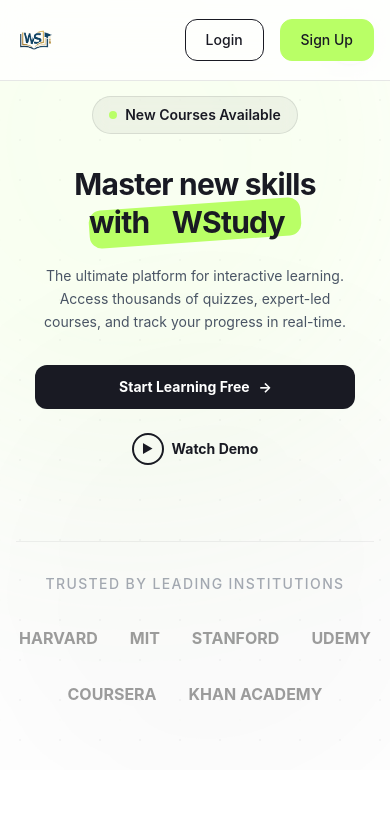
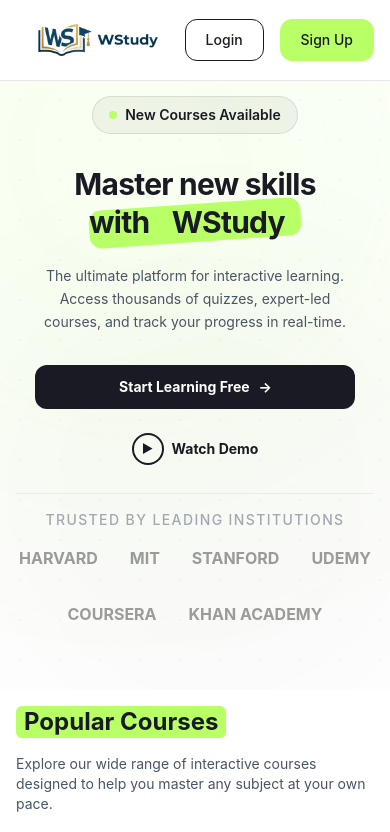
Before and after one commit to HumamasyariDev/WStudy, a React (Vite) app: page / in a window 390 px wide. Shown: the top 832 px of the page. Built offline with nearby package versions, Linux system fonts and the light colour scheme.

Commit message:
perbaikan bug

```diff
--- a/src/components/layout/Sidebar.tsx
+++ b/src/components/layout/Sidebar.tsx
@@ -4,6 +4,7 @@
 import { LayoutDashboard, BookOpen, FileText, CheckCircle, Users, Settings, LogOut } from 'lucide-react';
 import { motion } from 'framer-motion';
 import { cn } from '../../lib/utils';
+import WarningModal from '../ui/WarningModal';
 
 interface SidebarProps {
     isOpen: boolean;
@@ -14,6 +15,7 @@
     const { user, logout } = useAuthStore();
     const location = useLocation();
     const [isMobile, setIsMobile] = React.useState(window.innerWidth < 768);
+    const [showLogoutModal, setShowLogoutModal] = React.useState(false);
 
     React.useEffect(() => {
         const handleResize = () => {
@@ -109,7 +111,7 @@
                         </div>
                     </div>
                     <button
-                        onClick={() => logout()}
+                        onClick={() => setShowLogoutModal(true)}
                         className="flex items-center justify-center gap-2 w-full px-4 py-3 bg-gray-100 text-gray-700 hover:bg-gray-200 rounded-xl transition-colors text-sm font-medium"
                     >
                         <LogOut size={18} />
@@ -117,6 +119,18 @@
                     </button>
                 </div>
             </motion.aside>
+
+            {/* Logout Confirmation Modal */}
+            <WarningModal
+                isOpen={showLogoutModal}
+                onClose={() => setShowLogoutModal(false)}
+                onConfirm={() => {
+                    setShowLogoutModal(false);
+                    logout();
+                }}
+                title="Konfirmasi Logout"
+                message="Apakah Anda yakin ingin keluar dari akun Anda?"
+            />
         </>
     );
 };
--- a/src/components/ui/WarningModal.tsx
+++ b/src/components/ui/WarningModal.tsx
@@ -7,9 +7,11 @@
     title: string;
     message: string;
     buttonText?: string;
+    onConfirm?: () => void;
+    confirmText?: string;
 }
 
-const WarningModal = ({ isOpen, onClose, title, message, buttonText = 'Got it' }: WarningModalProps) => {
+const WarningModal = ({ isOpen, onClose, title, message, buttonText = 'Got it', onConfirm, confirmText = 'Confirm' }: WarningModalProps) => {
     return (
         <AnimatePresence>
             {isOpen && (
@@ -72,7 +74,29 @@
                                     {message}
                                 </motion.p>
 
-                                {/* Button */}
+                                {/* Buttons */}
+                                {onConfirm ? (
+                                    <div className="flex gap-3 justify-center">
+                                        <motion.button
+                                            initial={{ opacity: 0, y: 10 }}
+                                            animate={{ opacity: 1, y: 0 }}
+                                            transition={{ delay: 0.5 }}
+                                            onClick={onClose}
+                                            className="px-6 py-3 bg-gray-200 text-gray-700 rounded-xl font-semibold hover:bg-gray-300 transition-colors"
+                                        >
+                                            Batal
+                                        </motion.button>
+                                        <motion.button
+                                            initial={{ opacity: 0, y: 10 }}
+                                            animate={{ opacity: 1, y: 0 }}
+                                            transition={{ delay: 0.5 }}
+                                            onClick={onConfirm}
+                                            className="px-6 py-3 bg-red-500 text-white rounded-xl font-semibold hover:bg-red-600 transition-colors"
+                                        >
+                                            {confirmText}
+                                        </motion.button>
+                                    </div>
+                                ) : (
                                     <motion.button
                                         initial={{ opacity: 0, y: 10 }}
                                         animate={{ opacity: 1, y: 0 }}
@@ -82,6 +106,7 @@
                                     >
                                         {buttonText}
                                     </motion.button>
+                                )}
                             </div>
 
                             {/* Decorative elements */}
--- a/src/pages/auth/LoginPage.tsx
+++ b/src/pages/auth/LoginPage.tsx
@@ -4,6 +4,7 @@
 import { User, Lock, GraduationCap, Users, Shield, ArrowLeft } from 'lucide-react';
 import { Link } from 'react-router-dom';
 import { useAuthStore, UserRole } from '../../store/useAuthStore';
+import SuccessModal from '../../components/ui/SuccessModal';
 
 const LoginPage = () => {
     const navigate = useNavigate();
@@ -11,6 +12,7 @@
     const [selectedRole, setSelectedRole] = useState<UserRole | null>(null);
     const [email, setEmail] = useState('');
     const [password, setPassword] = useState('');
+    const [showSuccessModal, setShowSuccessModal] = useState(false);
 
     const roles: Array<{
         id: UserRole;
@@ -50,6 +52,13 @@
         e.preventDefault();
         if (selectedRole) {
             login(selectedRole);
+            setShowSuccessModal(true);
+        }
+    };
+
+    const handleSuccessModalClose = () => {
+        setShowSuccessModal(false);
+        if (selectedRole) {
             navigate(`/${selectedRole}/dashboard`);
         }
     };
@@ -236,6 +245,14 @@
                     </motion.div>
                 </div>
             </div>
+
+            {/* Success Modal */}
+            <SuccessModal
+                isOpen={showSuccessModal}
+                onClose={handleSuccessModalClose}
+                title="Login Berhasil!"
+                message={`Selamat datang! Anda berhasil login sebagai ${selectedRole === 'student' ? 'Student' : selectedRole === 'teacher' ? 'Teacher' : 'Admin'}.`}
+            />
         </div>
     );
 };
--- a/src/pages/landing-page/components/Categories.tsx
+++ b/src/pages/landing-page/components/Categories.tsx
@@ -13,7 +13,7 @@
 
 const Categories = () => {
     return (
-        <section id="categories" className="py-16 md:py-24 bg-white">
+        <section id="categories" className="pt-4 md:pt-6 pb-8 md:pb-12 bg-white">
             <div className="max-w-7xl mx-auto px-4 sm:px-6 lg:px-8">
                 <motion.div
                     className="flex flex-col md:flex-row items-start md:items-center gap-4 md:gap-8 mb-12 md:mb-16"
--- a/src/pages/landing-page/components/Hero.tsx
+++ b/src/pages/landing-page/components/Hero.tsx
@@ -34,12 +34,13 @@
     // Scroll parallax setup
     const { scrollY } = useScroll();
     const y1 = useTransform(scrollY, [0, 500], [0, 200]);
-    const y2 = useTransform(scrollY, [0, 500], [0, -150]);
-    const opacity = useTransform(scrollY, [0, 300], [1, 0]);
+    const y2 = useTransform(scrollY, [0, 500], [0, -50]);
+    // Faster fade out on mobile (300px) vs desktop (500px)
+    const opacity = useTransform(scrollY, [0, typeof window !== 'undefined' && window.innerWidth < 1024 ? 300 : 500], [1, 0]);
 
     return (
         <section
-            className="relative pt-24 pb-16 lg:pt-48 lg:pb-32 overflow-hidden bg-white min-h-[85vh] lg:min-h-[90vh] flex items-center"
+            className="relative pt-24 pb-8 lg:pt-48 lg:pb-12 overflow-hidden bg-white min-h-[70vh] lg:min-h-[90vh] flex items-center"
             onMouseMove={handleMouseMove}
         >
             {/* Dynamic Background */}
@@ -165,7 +166,7 @@
             </div>
 
             <div className="max-w-7xl mx-auto px-4 sm:px-6 lg:px-8 relative z-10 text-center">
-                <motion.div style={{ y: y1, opacity }}>
+                <motion.div className="lg:block" style={{ y: y1, opacity }}>
                     {/* Badge */}
                     <motion.div
                         initial={{ opacity: 0, y: 20 }}
@@ -237,13 +238,13 @@
 
                 {/* Brand Logos Strip with simple float */}
                 <motion.div
-                    className="mt-16 md:mt-32 pt-8 md:pt-10 border-t border-[#191A23]/10"
+                    className="mt-4 md:mt-6 pt-4 md:pt-6 pb-8 md:pb-12 border-t border-[#191A23]/10"
                     style={{ y: y2 }}
                     initial={{ opacity: 0 }}
                     animate={{ opacity: 0.6 }}
                     transition={{ duration: 1, delay: 0.8 }}
                 >
-                    <p className="text-gray-500 font-medium text-sm mb-8 uppercase tracking-widest">Trusted by leading institutions</p>
+                    <p className="text-gray-500 font-medium text-sm mb-4 md:mb-8 uppercase tracking-widest">Trusted by leading institutions</p>
                     <div className="flex flex-wrap justify-center gap-8 md:gap-16 opacity-70 grayscale hover:grayscale-0 transition-all duration-500">
                         {['HARVARD', 'MIT', 'STANFORD', 'UDEMY', 'COURSERA', 'KHAN ACADEMY'].map((brand) => (
                             <motion.span
--- a/src/pages/landing-page/components/Navbar.tsx
+++ b/src/pages/landing-page/components/Navbar.tsx
@@ -2,15 +2,15 @@
 
 const Navbar = () => {
     return (
-        <nav className="fixed top-0 left-0 right-0 z-50 bg-white/80 backdrop-blur-lg border-b border-[#191A23]/10">
+        <nav className="fixed top-0 left-0 right-0 z-50 bg-white/95 backdrop-blur-lg border-b border-[#191A23]/10 transition-all duration-300">
             <div className="max-w-7xl mx-auto px-4 sm:px-6 lg:px-8">
                 <div className="flex items-center justify-between h-20">
                     {/* Logo */}
                     <Link to="/" className="flex items-center">
                         <img
-                            src="/logo_transparent.png"
+                            src="/logo_text_transparent.png"
                             alt="WStudy"
-                            className="h-10 w-auto object-contain"
+                            className="h-40 w-auto object-contain"
                         />
                     </Link>
 
```
Lines whose indentation alone changed are shown as unchanged.
